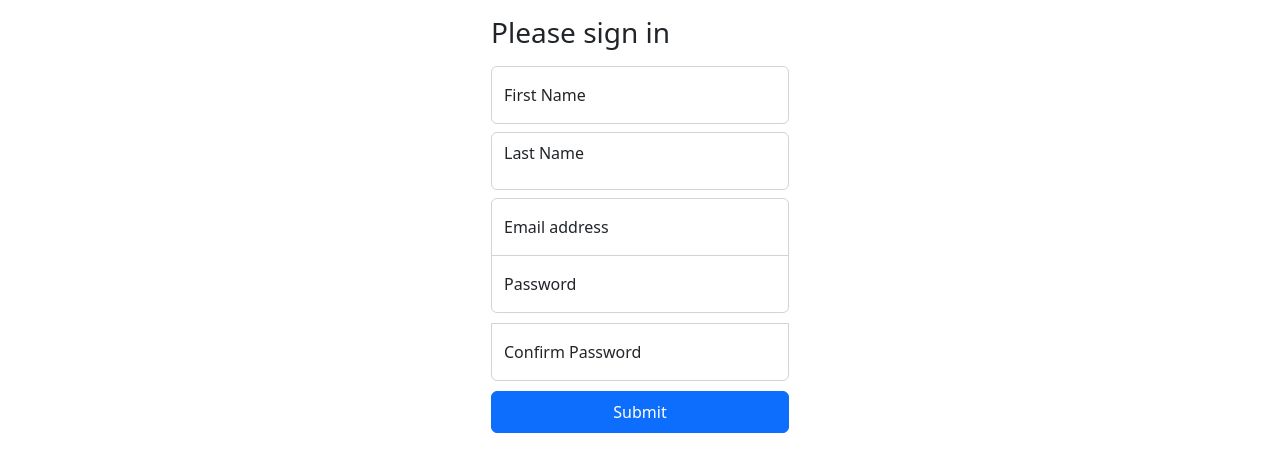
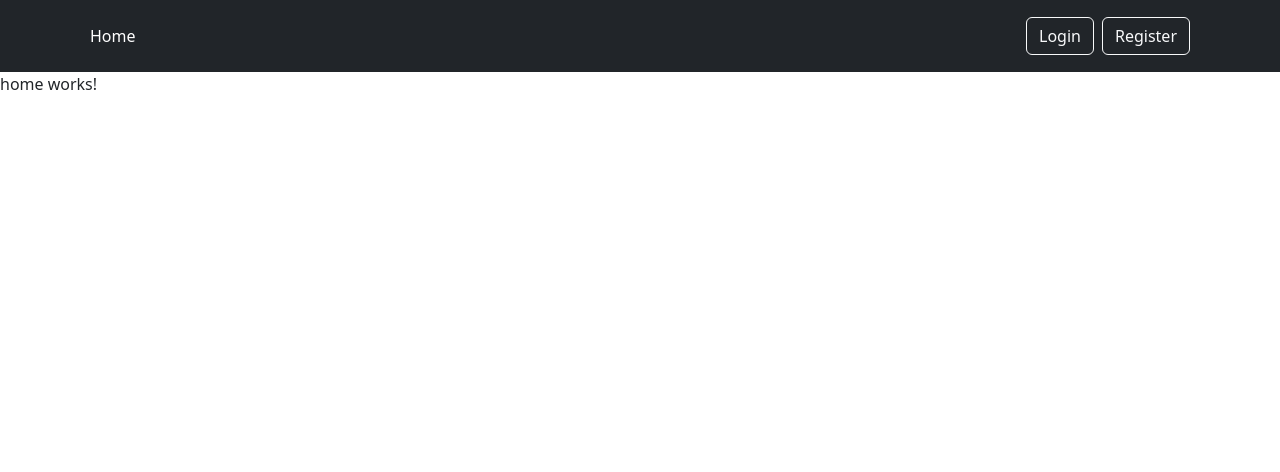
Before and after one commit to 221hussein/auth-angular-front, an Angular app: page / in a window 1280 px wide. Shown: the top 472 px of the page. Built offline with nearby package versions, Linux system fonts and the light colour scheme.

Commit message:
router link and nav components

```diff
--- a/src/app/app-routing.module.ts
+++ b/src/app/app-routing.module.ts
@@ -1,7 +1,14 @@
 import { NgModule } from '@angular/core';
 import { RouterModule, Routes } from '@angular/router';
+import {HomeComponent} from "./pages/home/home.component";
+import {LoginComponent} from "./pages/login/login.component";
+import {RegisterComponent} from "./pages/register/register.component";
 
-const routes: Routes = [];
+const routes: Routes = [
+  {path:'',component: HomeComponent},
+  {path:'login',component: LoginComponent},
+  {path:'register',component: RegisterComponent},
+];
 
 @NgModule({
   imports: [RouterModule.forRoot(routes)],
--- a/src/app/app.component.html
+++ b/src/app/app.component.html
@@ -1,2 +1,2 @@
-<!--<app-login></app-login>-->
-<app-register></app-register>
+<app-nav></app-nav>
+<router-outlet></router-outlet>
--- a/src/app/app.module.ts
+++ b/src/app/app.module.ts
@@ -6,13 +6,15 @@ import { AppComponent } from './app.component';
 import { LoginComponent } from './pages/login/login.component';
 import { RegisterComponent } from './pages/register/register.component';
 import { HomeComponent } from './pages/home/home.component';
+import { NavComponent } from './components/nav/nav.component';
 
 @NgModule({
   declarations: [
     AppComponent,
     LoginComponent,
     RegisterComponent,
-    HomeComponent
+    HomeComponent,
+    NavComponent
   ],
   imports: [
     BrowserModule,
--- /dev/null
+++ b/src/app/components/nav/nav.component.html
@@ -0,0 +1,14 @@
+<header class="p-3 text-bg-dark">
+  <div class="container">
+    <div class="d-flex flex-wrap align-items-center justify-content-center justify-content-lg-start">
+      <ul class="nav col-12 col-lg-auto me-lg-auto mb-2 justify-content-center mb-md-0">
+        <li><a routerLink="/" class="nav-link px-2 text-white">Home</a></li>
+      </ul>
+
+      <div class="text-end">
+        <a routerLink="/login" class="btn btn-outline-light me-2">Login</a>
+        <a routerLink="/register" class="btn btn-outline-light me-2">Register</a>
+      </div>
+    </div>
+  </div>
+</header>
```
Also changed, not shown: src/app/components/nav/nav.component.ts (added, +10 -0 lines), src/app/components/nav/nav.component.css (added), src/app/pages/register/register.component.html (line endings or trailing spaces).
